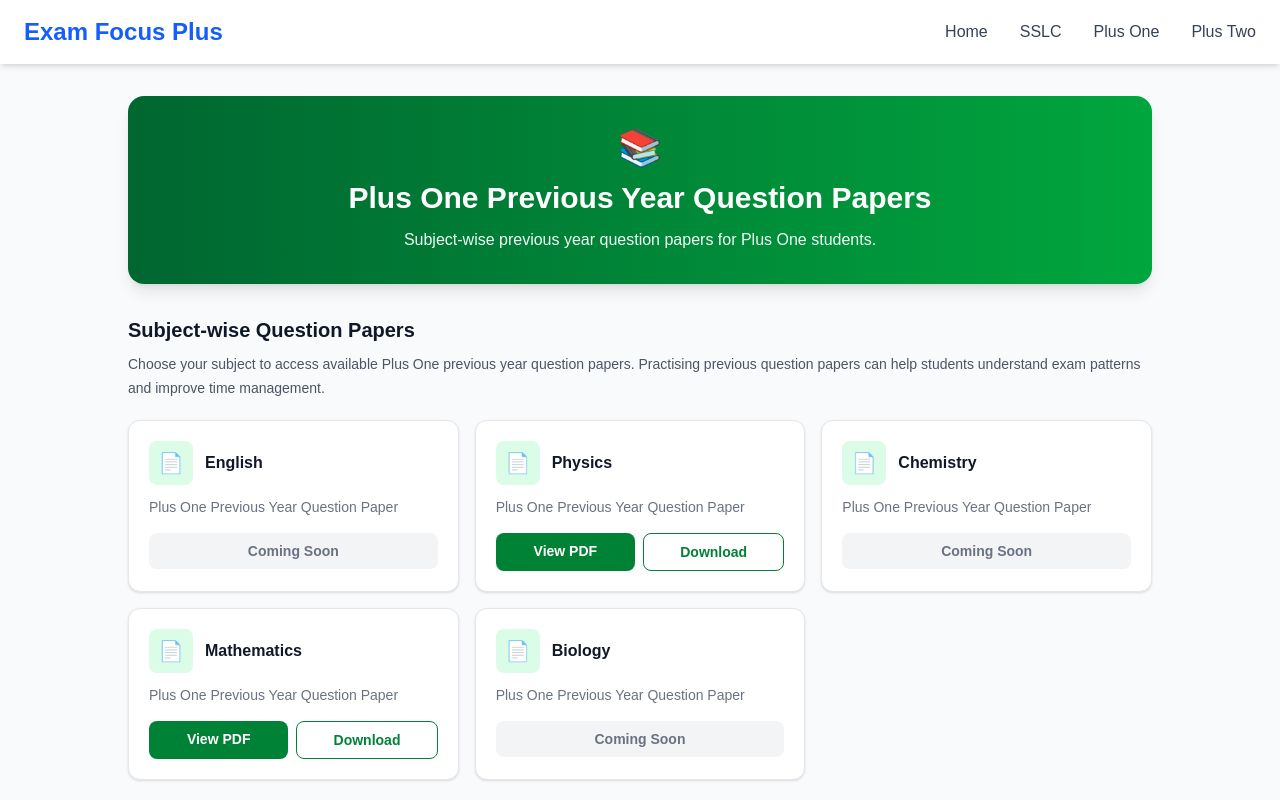
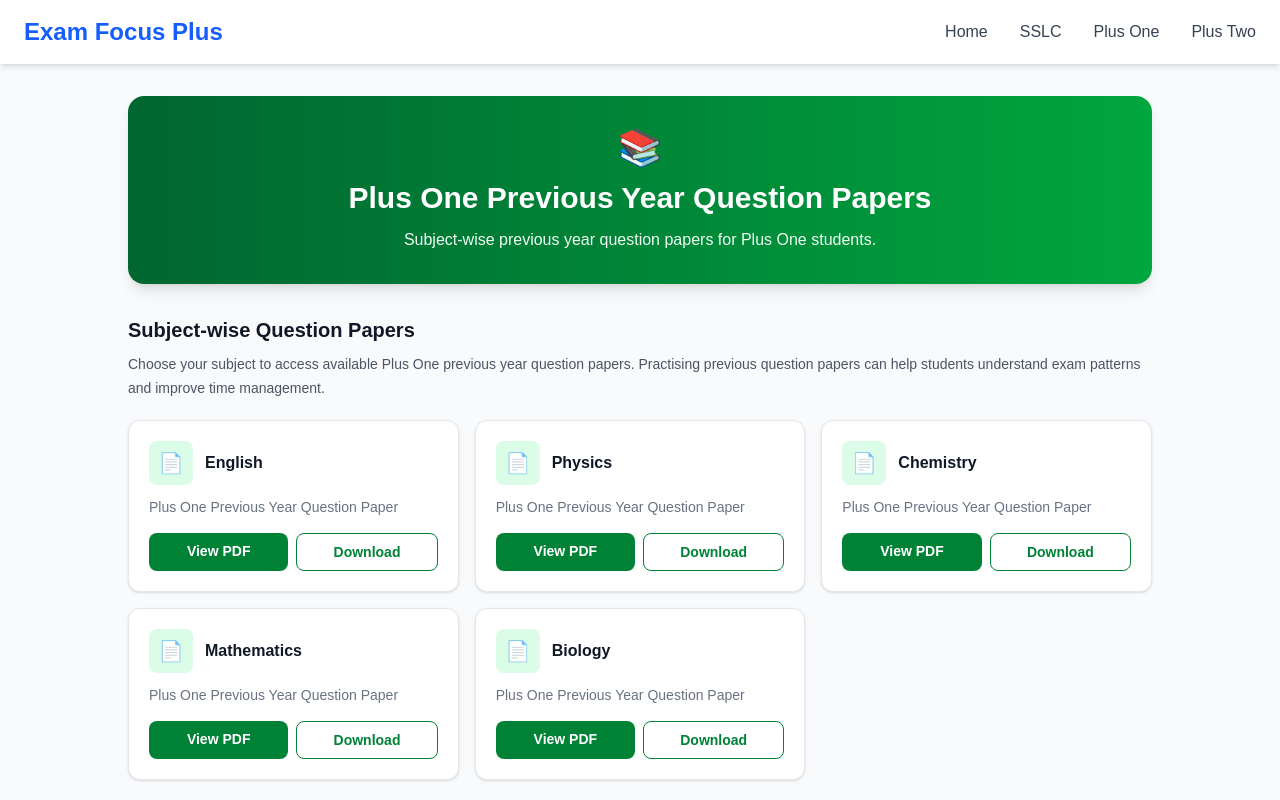
Before and after one commit to examfocusplus/exam-focus-plus, a Next.js app: page /plus-one-previous-year-questions-26 in a window 1280 px wide. Shown: the top 800 px of the page. Built offline with nearby package versions, Linux system fonts and the light colour scheme.

Commit message:
Update Plus One previous year question papers

```diff
--- a/app/plus-one-previous-year-questions-26/page.tsx
+++ b/app/plus-one-previous-year-questions-26/page.tsx
@@ -1,15 +1,15 @@
 const subjects = [
-  { name: "English", file: null },
+  { name: "English", file: "english_+1.pdf" },
   { name: "Physics", file: "physics_+1.pdf" },
-  { name: "Chemistry", file: null },
+  { name: "Chemistry", file: "chemistry_+1.pdf" },
   { name: "Mathematics", file: "maths_+1.pdf" },
-  { name: "Biology", file: null },
+  { name: "Biology", file: "biology_+1.pdf" },
 ];
 
 export const metadata = {
   title: "Plus One Previous Year Question Papers PDF | Exam Focus Plus",
   description:
-    "Download Plus One previous year question papers for English, Physics, Chemistry, Mathematics and Biology.",
+    "Download Plus One previous year question papers for English, Physics, Chemistry, Mathematics and Biology. Access subject-wise question paper PDFs for exam preparation.",
   keywords: [
     "Plus One Previous Year Question Papers",
     "Plus One Question Papers PDF",
@@ -45,10 +45,9 @@ export default function PlusOnePreviousYearQuestionsPage() {
 
           <div className="grid gap-4 sm:grid-cols-2 lg:grid-cols-3">
             {subjects.map((subject) => {
-              const pdfPath = subject.file
-                ? "/pdf/previous-year-questions/" +
-                  encodeURIComponent(subject.file)
-                : null;
+              const pdfPath =
+                "/pdf/previous-year-questions/" +
+                encodeURIComponent(subject.file);
 
               return (
                 <div
@@ -68,7 +67,6 @@ export default function PlusOnePreviousYearQuestionsPage() {
                     Plus One Previous Year Question Paper
                   </p>
 
-                  {pdfPath ? (
                   <div className="flex flex-wrap gap-2">
                     <a
                       href={pdfPath}
@@ -86,11 +84,6 @@ export default function PlusOnePreviousYearQuestionsPage() {
                       Download
                     </a>
                   </div>
-                  ) : (
-                    <div className="rounded-lg bg-gray-100 px-3 py-2 text-center text-sm font-semibold text-gray-500">
-                      Coming Soon
-                    </div>
-                  )}
                 </div>
               );
             })}
```
Lines whose indentation alone changed are shown as unchanged.
